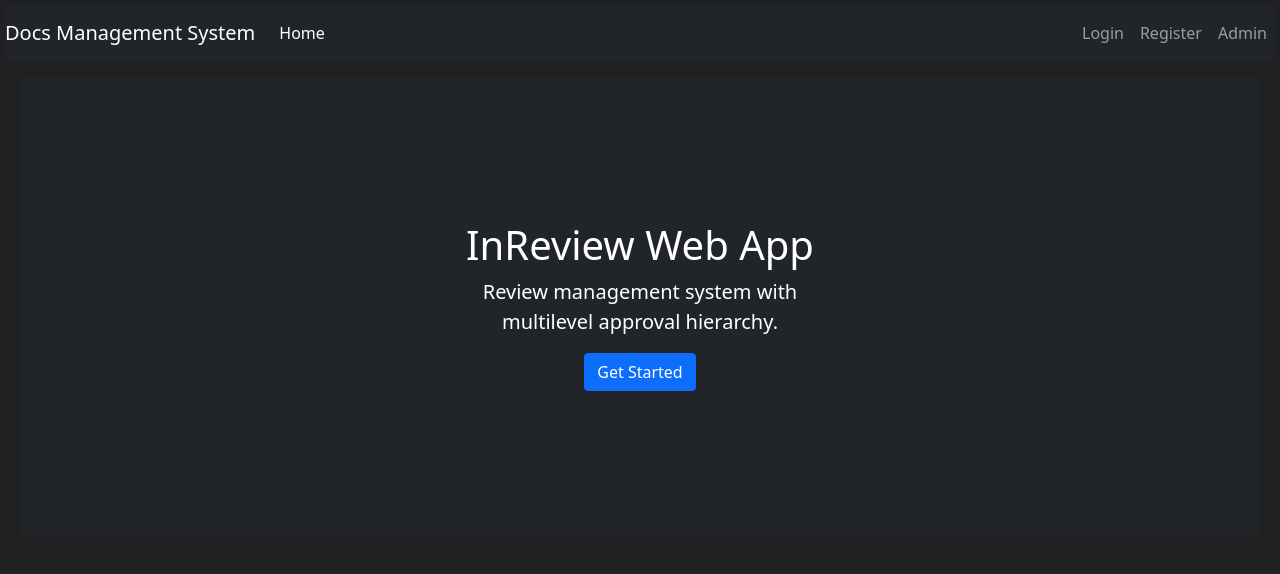
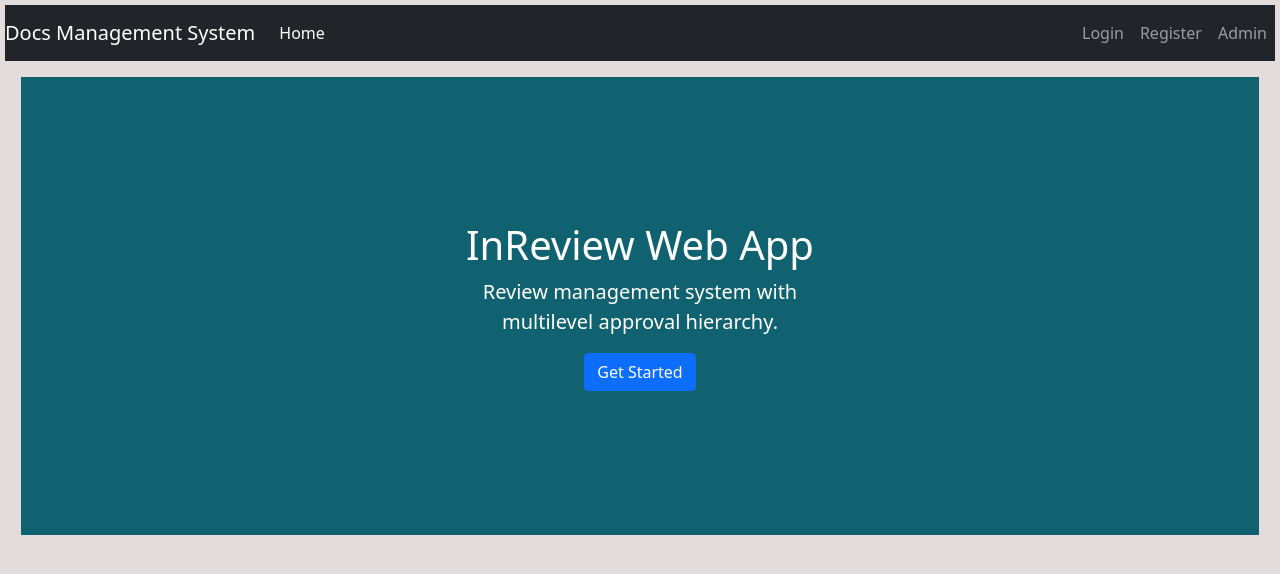
Before and after one commit to bikramishaan/Review-System, a Flask app: page / in a window 1280 px wide. Shown: the top 574 px of the page. Run offline with Flask 3, Linux system fonts and the light colour scheme; some libraries are stand-ins or nearby versions.

Commit message:
Updated UI Templates

```diff
--- a/Event/templates/Redirect.html
+++ b/Event/templates/Redirect.html
@@ -4,7 +4,7 @@
 {% endblock %}
 
 {% block content %}
-    <div class="position-relative overflow-hidden p-3 p-md-5 m-md-3 text-center bg-dark" style="color:white">
+    <div class="position-relative overflow-hidden p-3 p-md-5 m-md-3 text-center bg-dark" style="color:black">
         <div class="col-md-5 p-lg-5 mx-auto my-5">
             <h1 class="display-4 font-weight-normal">Registration Successful</h1>
             <p class="lead font-weight-normal">Check your email to verify your account.</p>
--- a/Event/templates/admin_login.html
+++ b/Event/templates/admin_login.html
@@ -6,7 +6,7 @@
 {%block content %}
 <body class="text-center">
     <div class="container">
-        <form method="POST" class="form-signin" style="color:white">
+        <form method="POST" class="form-signin" style="color:black">
             {{ form.hidden_tag() }}
             <br><br>
             <img class="mb-4 rounded-circle" src="../static/Images/InReview logo with bg.png" width="200" height="200" alt="">
--- a/Event/templates/admin_page.html
+++ b/Event/templates/admin_page.html
@@ -4,7 +4,7 @@
 {% endblock %}
 {% block content %}
 <body>
-    <div class="position-relative overflow-hidden p-5 p-md-7 m-md-3 text-center bg-dark">
+    <div class="position-relative overflow-hidden p-5 p-md-7 m-md-3 text-center" style="background-color:rgb(16, 98, 112); color:white">
         <div class="col-md-7 p-lg-1 mx-auto my-1">
             <h1 class="display-4 font-weight-normal">Congratulations!</h1>
             <p class="lead font-weight-normal">You are now logged in as admin.</p>
--- a/Event/templates/base.html
+++ b/Event/templates/base.html
@@ -17,8 +17,11 @@
         </title>
         <style>
             body {
-            background-color: #212121;
-            color: white;
+            background-color: #e3dcdc;
+            color: black;
+            }
+            nav.navbar{
+                margin-top: 0;
             }
         </style>
     </head>
@@ -26,7 +29,7 @@
         <!-- Navbar here -->
         <nav class="navbar navbar-expand-md navbar-dark bg-dark">
             <a class="navbar-brand" href="#">Docs Management System</a>
-            <button class="navbar-toggler" type="button" data-toggler="collapse" data-target="#navbarNav">
+            <button class="navbar-toggler" type="button" data-toggle="collapse" data-target="#navbarNav">
                 <span class="navbar-toggler-icon"></span>
             </button>
             <div class="collapse navbar-collapse" id="navbarNav">
--- a/Event/templates/event_form.html
+++ b/Event/templates/event_form.html
@@ -8,7 +8,7 @@
     <div class="container w-25 float-left m-4 p-3">
         <h4>InReview New Event Request</h4>
         <p>Please fill out the form and submit a send </p>
-        <form class="m-6" method="POST" style="color:white">
+        <form class="m-6" method="POST" style="color:black">
             {{ form.hidden_tag() }}
 
             {{ form.category.label() }}
--- a/Event/templates/event_page.html
+++ b/Event/templates/event_page.html
@@ -7,7 +7,7 @@
 
     <div id="flash-message" class="alert alert-info" style="display:none"></div>
 
-    <div class="position-relative overflow-hidden p-5 p-md-7 m-md-3 text-center bg-dark">
+    <div class="position-relative overflow-hidden p-5 p-md-7 m-md-3 text-center" style="background-color:rgb(16, 98, 112); color:white">
         <br>
         <h5 class="text-left text-decoration-underline">Select an Event to register - </h5>
         <br><br>
--- a/Event/templates/hackathon.html
+++ b/Event/templates/hackathon.html
@@ -6,7 +6,7 @@
 {% block content %}
 <body>
 
-    <div class="position-relative overflow-hidden p-5 p-md-7 m-md-3 text-left bg-dark">
+    <div class="position-relative overflow-hidden p-5 p-md-7 m-md-3 text-left" style="background-color:rgb(16, 98, 112); color:white">
         <h1 class="display-4 font-weight-normal">Dropbox Sign AI-Powered Agreements Hackathon</h1>
         <br>
         <h4>Code the Future of eSignatures with Dropbox Sign and AI</h4>
--- a/Event/templates/home.html
+++ b/Event/templates/home.html
@@ -4,7 +4,7 @@
 {% endblock %}
 
 {% block content %}
-    <div class="position-relative overflow-hidden p-3 p-md-5 m-md-3 text-center bg-dark" style="color:white">
+    <div class="position-relative overflow-hidden p-3 p-md-5 m-md-3 text-center" style="background-color:rgb(16, 98, 112); color:white">
         <div class="col-md-5 p-lg-5 mx-auto my-5">
             <h1 class="display-12 font-weight-normal">InReview Web App</h1>
             <p class="lead">Review management system with multilevel approval hierarchy.</p>
--- a/Event/templates/login.html
+++ b/Event/templates/login.html
@@ -6,7 +6,7 @@
 {%block content %}
 <body class="text-center">
     <div class="container">
-        <form method="POST" class="form-signin" style="color:white">
+        <form method="POST" class="form-signin" style="color:black">
             {{ form.hidden_tag() }}
             <br><br>
             <img class="mb-4 rounded-circle" src="../static/Images/InReview logo with bg.png" width="200" height="200" alt="">
--- a/Event/templates/organizer.html
+++ b/Event/templates/organizer.html
@@ -6,7 +6,7 @@
 <body>
     <div id="flash-message" class="alert alert-info" style="display:none"></div>
 
-    <div class="position-relative overflow-hidden p-5 p-md-7 m-md-3 text-center bg-dark">
+    <div class="position-relative overflow-hidden p-5 p-md-7 m-md-3 text-center" style="background-color:rgb(16, 98, 112); color:white">
         <div class="col-md-5 p-lg-1 mx-auto my-1">
             <h1 class="display-4 font-weight-normal">Congratulations!</h1>
             <p class="lead font-weight-normal">You are Successfully logged in.</p>
--- a/Event/templates/register.html
+++ b/Event/templates/register.html
@@ -6,7 +6,7 @@
 {%block content %}
 <body class="text-center">
     <div class="container">
-        <form action="?" method="POST" class="form-register" style="color:white">
+        <form action="?" method="POST" class="form-register" style="color:black">
             {{ form.hidden_tag() }}
             <br><br>
             <img class="mb-4 rounded-circle" src="../static/Images/InReview logo with bg.png" width="200" height="200" alt="">
```
Also changed, not shown: instance/Event.db.
